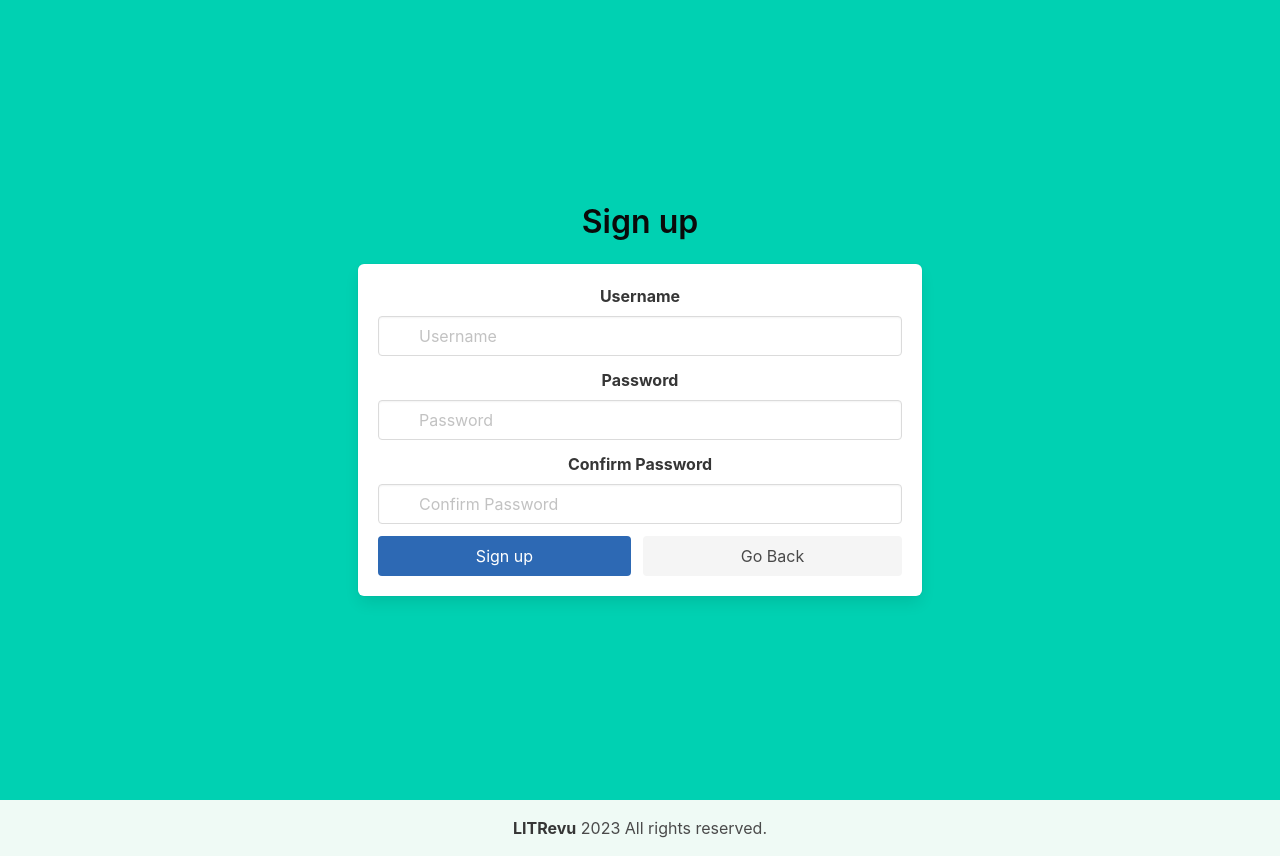
After one commit to ErnestoAquino/LITRevu, a Django app: page /signup/ in a window 1280 px wide. The commit adds this page. Run offline with Django 4.2, Linux system fonts and the light colour scheme.

```diff
--- a/litrevu/litrevu/urls.py
+++ b/litrevu/litrevu/urls.py
@@ -23,6 +23,7 @@ import feed.views
 urlpatterns = [
     path("admin/", admin.site.urls),
     path("", users.views.LoginPage.as_view(), name = "login"),
-    path("logout/", users.views.logout_user, name = "logout"),
+    path("signup/", users.views.signup_page, name = "signup"),
+    path("logout/", users.views.LogoutUser.as_view(), name = "logout"),
     path("home/", feed.views.home, name = "home"),
 ]
--- a/litrevu/users/forms.py
+++ b/litrevu/users/forms.py
@@ -1,6 +1,14 @@
 from django import forms
+from django.contrib.auth.forms import UserCreationForm
+from django.contrib.auth import get_user_model
 
 
 class LoginForm(forms.Form):
     username = forms.CharField(max_length = 30, label = "Username")
     password = forms.CharField(max_length = 30, widget = forms.PasswordInput, label = "Password")
+
+
+class SignupForm(UserCreationForm):
+    class Meta(UserCreationForm.Meta):
+        model = get_user_model()
+        fields = ['username', 'password1', 'password2']
--- a/litrevu/users/templates/users/login.html
+++ b/litrevu/users/templates/users/login.html
@@ -23,7 +23,7 @@ Log in
                         <h3 class="title has-text-black">Sign up</h3>
                         <p>Don't have an account? Sign up now!</p>
                         <br>
-                        <a href="" class="button is-info custom-contrast">Sign up</a>
+                        <a href="{% url 'signup' %}" class="button is-info custom-contrast">Sign up</a>
                     </div>
                 </div>
                 <!-- Right column for the login form -->
--- /dev/null
+++ b/litrevu/users/templates/users/signup.html
@@ -0,0 +1,64 @@
+{% extends 'users/base.html' %}
+
+{% block title %}
+Sign Up
+{% endblock %}
+
+{% block content %}
+<section class="hero is-fullheight is-primary">
+    <div class="hero-body">
+        <div class="container has-text-centered">
+            <div class="columns is-centered">
+                <div class="column is-half">
+                    <h1 class="title has-text-black has-text-centered">Sign up</h1>
+                    <div class="box">
+                        <form method="post">
+                            {% csrf_token %}
+
+                            <div class="field">
+                                <label class="label" for="username-input">Username</label>
+                                <div class="control has-icons-left">
+                                    <input id="username-input" class="input" type="text" placeholder="Username" name="{{ form.username.name }}" required>
+                                    <span class="icon is-small is-left">
+                                        <i class="fas fa-user"></i>
+                                    </span>
+                                </div>
+                            </div>
+
+                            <div class="field">
+                                <label class="label" for="password1-input">Password</label>
+                                <div class="control has-icons-left">
+                                    <input id="password1-input" class="input" type="password" placeholder="Password" name="{{ form.password1.name }}" required>
+                                    <span class="icon is-small is-left">
+                                        <i class="fas fa-lock"></i>
+                                    </span>
+                                </div>
+                            </div>
+
+
+                            <div class="field">
+                                <label class="label" for="password2-input">Confirm Password</label>
+                                <div class="control has-icons-left">
+                                    <input id="password2-input" class="input" type="password" placeholder="Confirm Password" name="{{ form.password2.name }}" required>
+                                    <span class="icon is-small is-left">
+                                        <i class="fas fa-lock"></i>
+                                    </span>
+                                </div>
+                            </div>
+
+                            <div class="field is-grouped">
+                                <div class="control is-expanded">
+                                    <button type="submit" class="button is-info is-fullwidth">Sign up</button>
+                                </div>
+                                <div class="control is-expanded">
+                                    <a href="{% url 'login' %}" class="button is-light is-fullwidth">Go Back</a>
+                                </div>
+                            </div>
+                        </form>
+                    </div>
+                </div>
+            </div>
+        </div>
+    </div>
+</section>
+{% endblock %}
--- a/litrevu/users/views.py
+++ b/litrevu/users/views.py
@@ -34,6 +34,16 @@ class LoginPage(View):
                       {"form": form, 'message': message})
 
 
-def logout_user(request):
-    logout(request)
-    return redirect("login")
+class LogoutUser(View):
+    def get(self, request):
+        logout(request)
+        return redirect("login")
+
+
+def signup_page(request):
+    form = forms.SignupForm()
+    if request.method == "POST":
+        form = forms.SignupForm(request.POST)
+        if form.is_valid():
+            pass
+    return render(request, 'users/signup.html', context = {'form': form})
```
